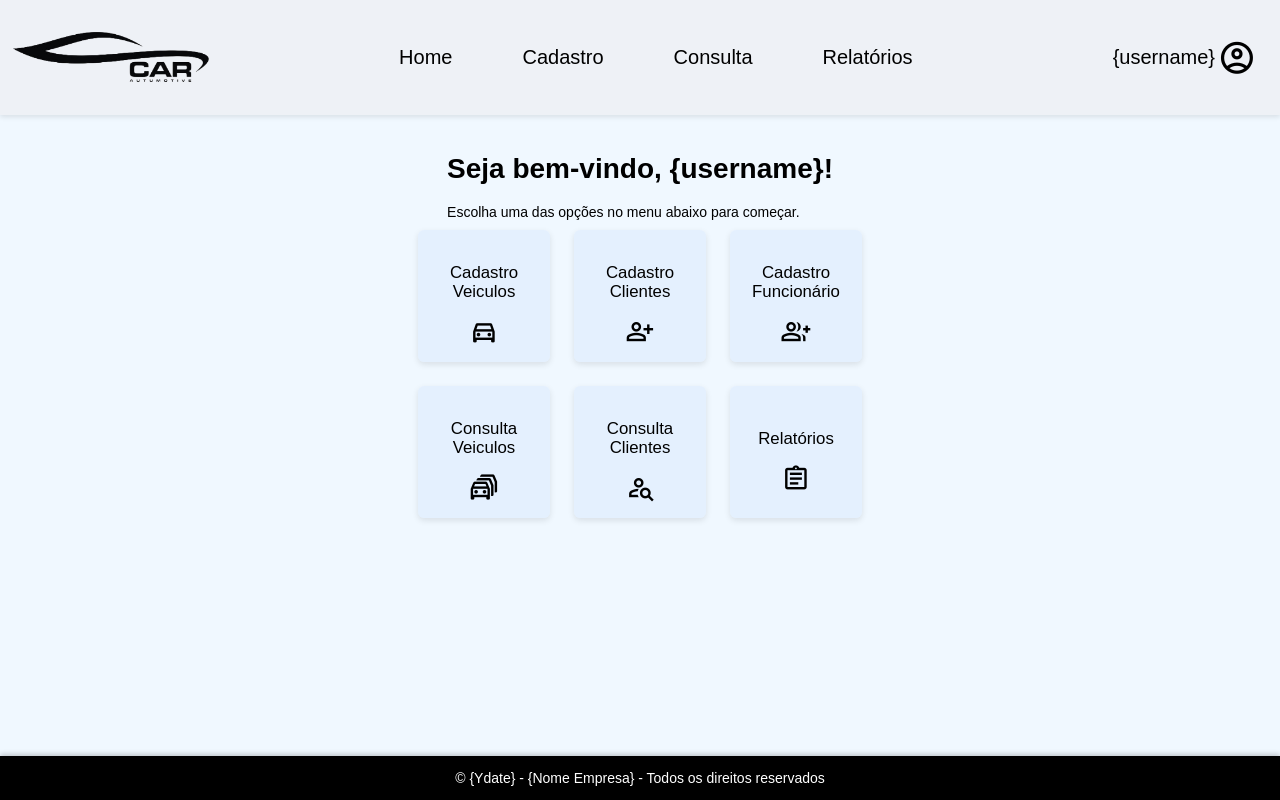
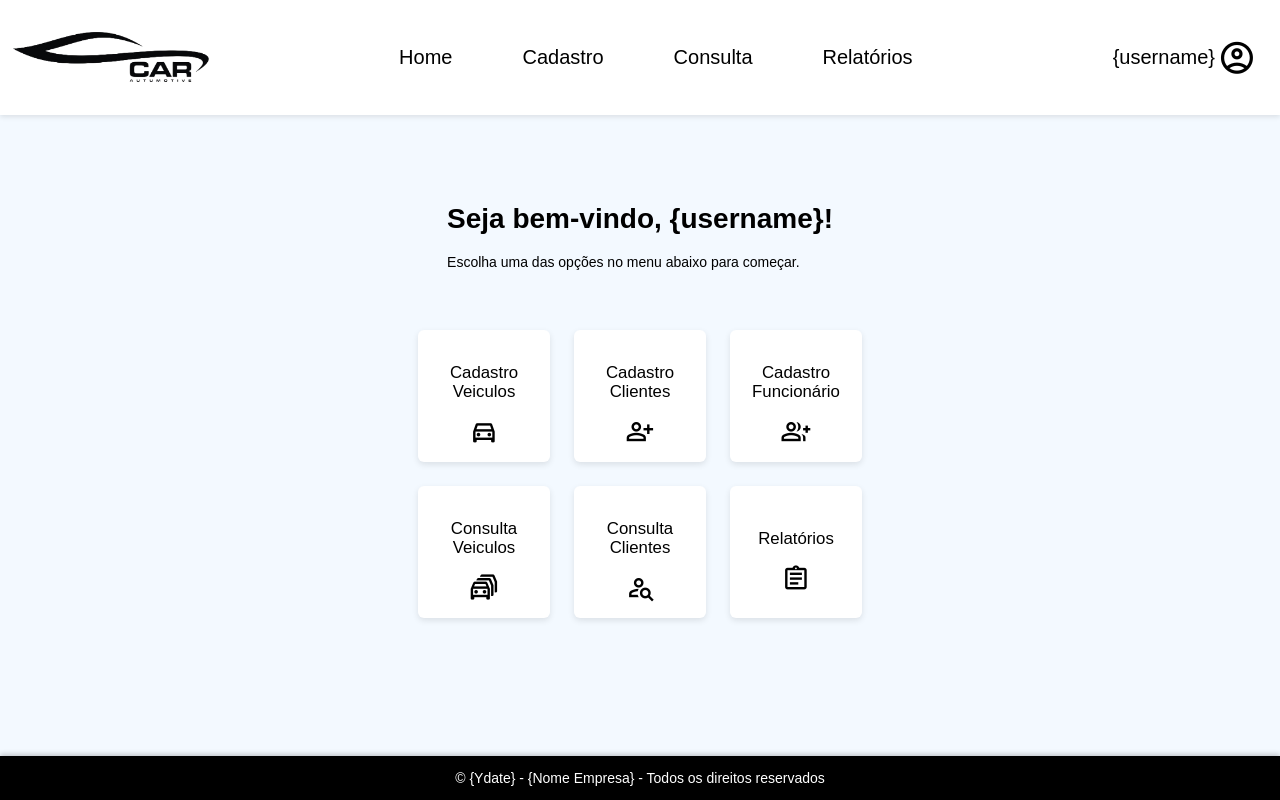
Before and after one commit to ga6rielsilva/Concessionaria, a Flask app: page / in a window 1280 px wide. Run offline with Flask 3, Linux system fonts and the light colour scheme.

Commit message:
chore: Update main color and background color in CSS and fix welcome message in index.html

```diff
--- a/Concessionaria/Assets/css/style.css
+++ b/Concessionaria/Assets/css/style.css
@@ -3,7 +3,7 @@
  */
 
 :root {
-    --main-color: aliceblue;
+    --main-color: rgb(243, 249, 255);
     --main-color-light: #41688C;
     --main-color-dark: #122b8c;
     --main-color-grey: #464545;
@@ -33,7 +33,7 @@ body a {
  * Define o estilo do cabeçalho da página.
  */
 header {
-    background-color: #EEF1F6;
+    background-color: white;
     color: black;
     padding: 10px;
     min-height: 70px;
@@ -177,6 +177,10 @@ a {
     align-items: center;
 }
 
+.main-content {
+    margin: 50px auto;
+}
+
 .main-menu {
     scale: 1.2;
     height: 60%;
@@ -198,7 +201,7 @@ a {
     padding: 10px;
     border-radius: 5px;
     box-shadow: 0 2px 5px rgba(0, 0, 0, 0.1);
-    background-color: #d2e3fc67;
+    background-color: #ffffff;
     color: black;
     text-align: center;
     transition: all 0.5s ease;
--- a/Concessionaria/templates/index.html
+++ b/Concessionaria/templates/index.html
@@ -62,7 +62,7 @@
     <main>
         <div class="main-container">
             <div class="main-content">
-                <h1>Seja bem-vindo, {username}! </h1>
+                <h1>Seja bem-vindo, {username}!</h1>
                 <p>Escolha uma das opções no menu abaixo para começar.</p>
             </div>
             <div class="main-menu">
```
Also changed, not shown: other parts of Concessionaria/Assets/css/style.css (+2 -3 lines).
